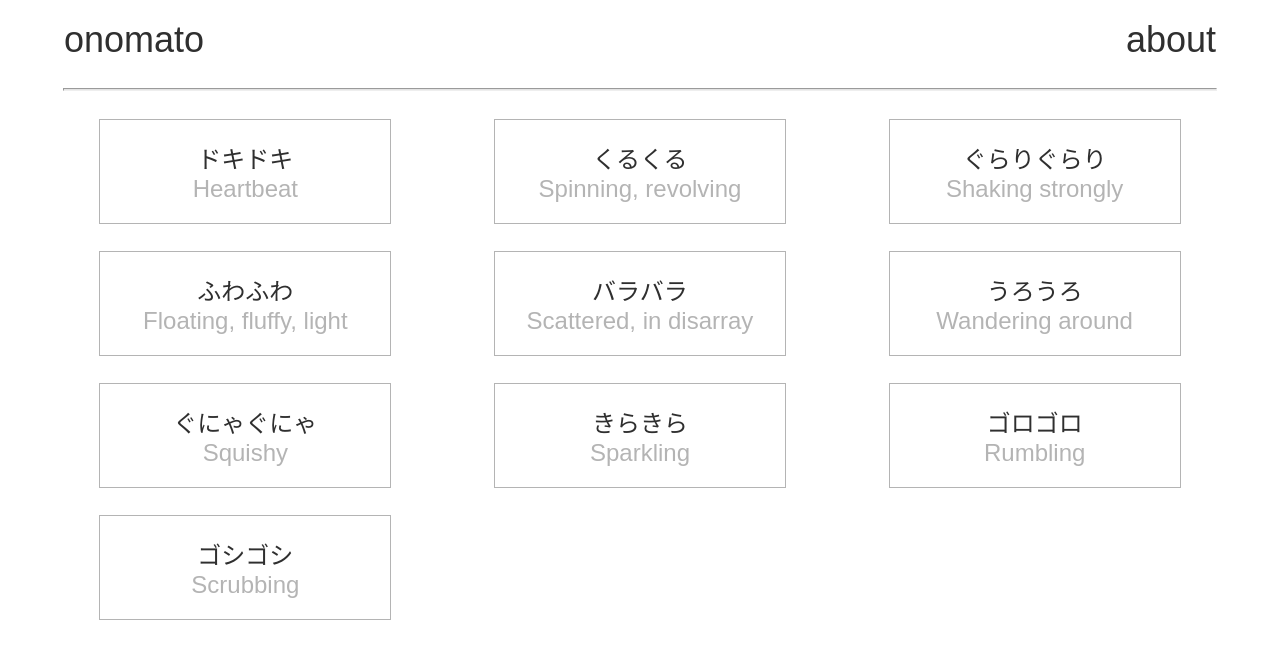
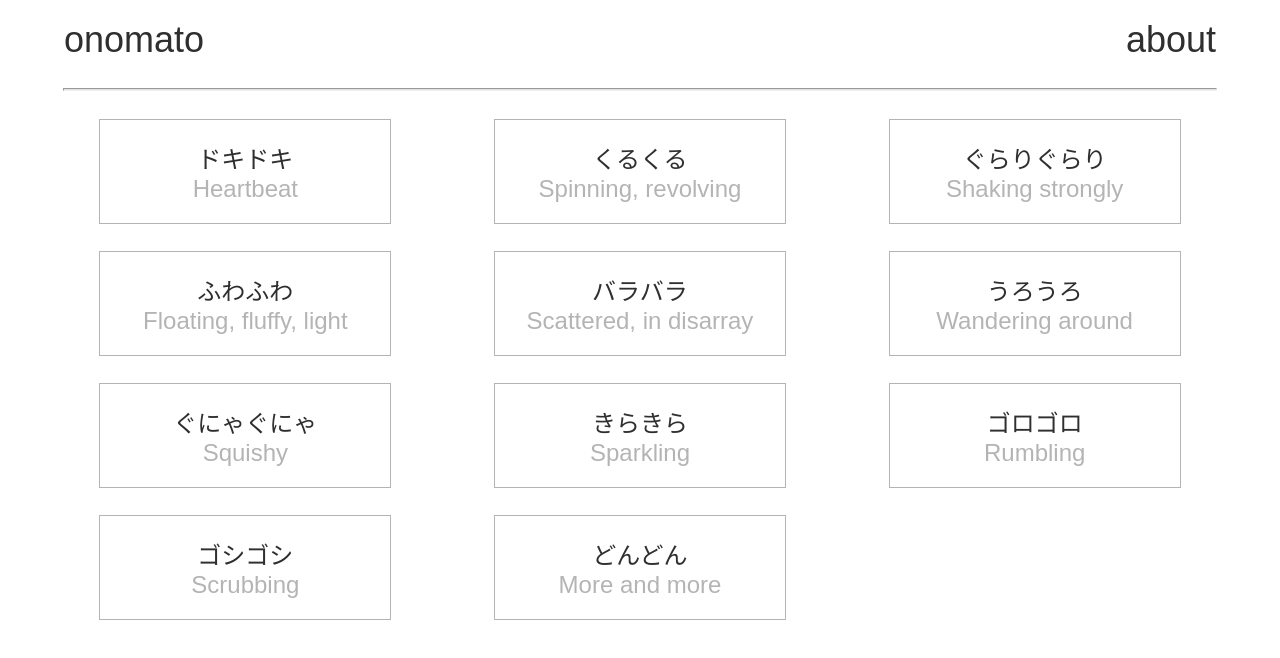
Before and after one commit to leedoughty/japanese-onomatopoeia, a React (Create React App) app: page / in a window 1280 px wide. Shown: the top 658 px of the page. Built offline with nearby package versions, Linux system fonts and the light colour scheme.

Commit message:
Add dondon component

```diff
--- a/src/japaneseOnomatopoeia.json
+++ b/src/japaneseOnomatopoeia.json
@@ -108,5 +108,16 @@
         "sentenceMeaning": "This floor needs a good scrub"
       }
     ]
+  },
+  {
+    "id": "dondon",
+    "word": "どんどん",
+    "meaning": "More and more",
+    "sentences": [
+      {
+        "sentence": "毎日、日本語を勉強するとどんどんうまくなるよ",
+        "sentenceMeaning": "If you study Japanese every day, you will get better and better."
+      }
+    ]
   }
 ]
--- /dev/null
+++ b/src/word-animations/Dondon.js
@@ -0,0 +1,11 @@
+import React from "react";
+
+function Dondon() {
+  return (
+    <div>
+      <h1>ドンドン</h1>
+    </div>
+  );
+}
+
+export default Dondon;
--- a/src/word-animations/WordAnimationMap.js
+++ b/src/word-animations/WordAnimationMap.js
@@ -11,6 +11,7 @@ const WordAnimationComponents = {
   kirakira: WordAnimations.Kirakira,
   gorogoro: WordAnimations.Gorogoro,
   goshigoshi: WordAnimations.Goshigoshi,
+  dondon: WordAnimations.Dondon,
 };
 
 export default WordAnimationComponents;
--- a/src/word-animations/index.js
+++ b/src/word-animations/index.js
@@ -8,3 +8,4 @@ export { default as Gunyagunya } from "./Gunyagunya";
 export { default as Kirakira } from "./Kirakira";
 export { default as Gorogoro } from "./Gorogoro";
 export { default as Goshigoshi } from "./Goshigoshi";
+export { default as Dondon } from "./Dondon";
```
